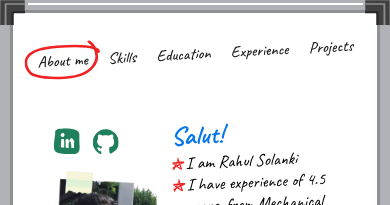
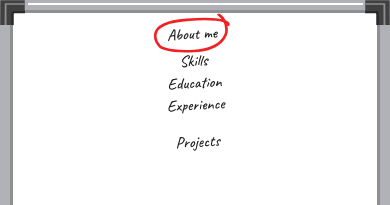
Before and after one commit to rahul11292/https---github.com-solankiRahulFr-Portfolio, a React (Create React App) app: page / in a window 390 px wide. Shown: the top 205 px of the page. Built offline with nearby package versions, Linux system fonts and the light colour scheme.

Commit message:
comit heading

```diff
--- a/src/Header/HeaderComponent.scss
+++ b/src/Header/HeaderComponent.scss
@@ -35,7 +35,9 @@
         margin-right: 1em;
         ul{
             list-style: none;
-            display: flex;
+            // display: flex;
+            grid-gap: 2.5rem;
+            grid-auto-flow: column;
             gap: 2.5rem;
             justify-content: center;
             align-items: center;
@@ -161,6 +163,7 @@
     .headingMain .menu ul {
         padding:0px;
         gap: 1.2rem;
+        grid-gap:1.2rem;
     }
     .headingMain .menu a{
         font-size: 1rem;
@@ -177,8 +180,11 @@
       }
       .headingMain .menu ul {
         list-style: none;
-        display: flex;
+        // display: flex;
+        grid-gap: 2.5rem;
+        grid-auto-flow: column;
         gap: 0.9rem;
+        grid-gap: 0.9rem;
         justify-content: space-around;
         align-items: flex-end;
         // width: 100%;
@@ -198,7 +204,7 @@
         font-size: 0.9rem;
       }
     .headingMain .menu ul {
-
+        grid-gap: 0.9rem;
         gap: 0.9rem;}
 }
 
@@ -207,7 +213,7 @@
         font-size: 0.8rem;
       }
     .headingMain .menu ul {
-
+        grid-gap: 0.85rem;
         gap: 0.85rem;}
 }
 
@@ -217,8 +223,10 @@
 // @media not all and (min-resolution:.001dpcm) {
 //     @supports (-webkit-appearance:none) {
 //         .headingMain .menu .group .c-nav__item {
-//             position: relative;
-//             margin-left: 2rem;
+//             margin-left: 2.5rem;
+//         }
+//         .headingMain .menu .group a + svg {
+//             margin-left: 2.5rem;
 //         }
 //     }
 // }
```
